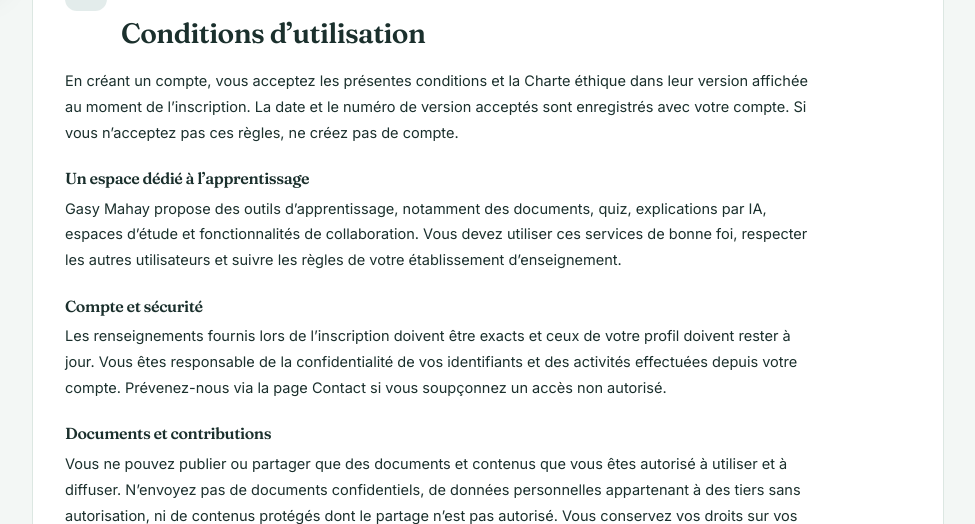
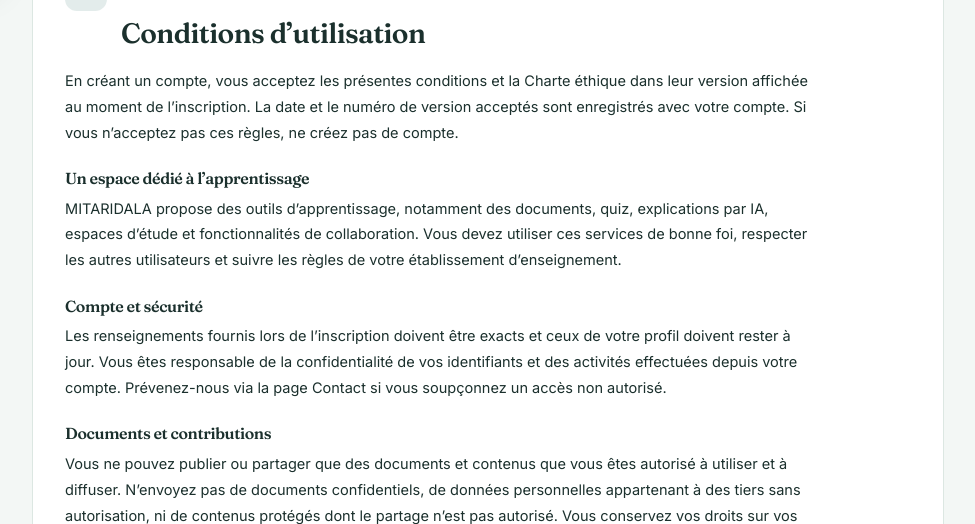
Before and after one commit to jakejohnson0796-glitch/mahay-toamasina, a FastAPI app: page /cadre-legal in a window 1280 px wide. Shown: the part 812-1336 px from the top of the page, without its empty margins (288-1263 px from the left). Run offline with FastAPI, Linux system fonts and the light colour scheme; parts of the project's set-up code (start-up, migrations or seed data) failed here and were passed over.

Commit message:
rebrand: replace legacy product name in templates

```diff
--- a/app/templates/cadre_legal.html
+++ b/app/templates/cadre_legal.html
@@ -1,5 +1,5 @@
 {% extends "base.html" %}
-{% block titre %}Éthique, conditions et confidentialité — Gasy Mahay{% endblock %}
+{% block titre %}Éthique, conditions et confidentialité — MITARIDALA{% endblock %}
 {% block main_classe %}cadre-legal-page{% endblock %}
 {% block contenu %}
 <div class="cadre-legal">
@@ -26,7 +26,7 @@
     <div class="cadre-legal-section-entete"><span class="cadre-legal-numero">01</span><div><p class="cadre-legal-surtitre">Votre compte et vos engagements</p><h2>Conditions d’utilisation</h2></div></div>
     <p>En créant un compte, vous acceptez les présentes conditions et la Charte éthique dans leur version affichée au moment de l’inscription. La date et le numéro de version acceptés sont enregistrés avec votre compte. Si vous n’acceptez pas ces règles, ne créez pas de compte.</p>
     <h3>Un espace dédié à l’apprentissage</h3>
-    <p>Gasy Mahay propose des outils d’apprentissage, notamment des documents, quiz, explications par IA, espaces d’étude et fonctionnalités de collaboration. Vous devez utiliser ces services de bonne foi, respecter les autres utilisateurs et suivre les règles de votre établissement d’enseignement.</p>
+    <p>MITARIDALA propose des outils d’apprentissage, notamment des documents, quiz, explications par IA, espaces d’étude et fonctionnalités de collaboration. Vous devez utiliser ces services de bonne foi, respecter les autres utilisateurs et suivre les règles de votre établissement d’enseignement.</p>
     <h3>Compte et sécurité</h3>
     <p>Les renseignements fournis lors de l’inscription doivent être exacts et ceux de votre profil doivent rester à jour. Vous êtes responsable de la confidentialité de vos identifiants et des activités effectuées depuis votre compte. Prévenez-nous via la page Contact si vous soupçonnez un accès non autorisé.</p>
     <h3>Documents et contributions</h3>
@@ -34,14 +34,14 @@
     <h3>Services, abonnements et disponibilité</h3>
     <p>Les fonctionnalités gratuites, périodes d’essai, offres et tarifs applicables sont présentés sur la page Abonnement au moment de leur utilisation ou de leur souscription. Les conditions spécifiques d’une offre présentée séparément peuvent compléter cette page. Nous pouvons effectuer des opérations de maintenance ou modifier une fonctionnalité pour des raisons de sécurité, de stabilité ou d’amélioration du service.</p>
     <h3>Limites du service</h3>
-    <p>La plateforme est un outil d’apprentissage et ne garantit ni l’exactitude de chaque réponse automatique, ni une note, une réussite à un examen ou un résultat académique précis. Vérifiez les informations importantes avec vos cours, enseignants et sources fiables. Dans la mesure permise par la loi, Gasy Mahay ne peut garantir un service sans interruption ni erreur.</p>
+    <p>La plateforme est un outil d’apprentissage et ne garantit ni l’exactitude de chaque réponse automatique, ni une note, une réussite à un examen ou un résultat académique précis. Vérifiez les informations importantes avec vos cours, enseignants et sources fiables. Dans la mesure permise par la loi, MITARIDALA ne peut garantir un service sans interruption ni erreur.</p>
     <h3>Suspension et fin d’utilisation</h3>
     <p>En cas de violation grave ou répétée des règles, d’atteinte à la sécurité ou de risque pour la communauté, l’accès à certaines fonctions ou au compte peut être limité ou suspendu. Lorsque cela est possible, la mesure est expliquée et vous pouvez demander un réexamen via la page Contact. Les obligations légales et les droits des utilisateurs restent applicables.</p>
   </section>
 
   <section class="cadre-legal-section" id="ethique">
     <div class="cadre-legal-section-entete"><span class="cadre-legal-numero">02</span><div><p class="cadre-legal-surtitre">Respect, honnêteté et confiance</p><h2>Charte éthique de la communauté</h2></div></div>
-    <p>Gasy Mahay doit rester un espace accueillant, sûr et utile aux apprenants. En rejoignant la plateforme, vous vous engagez à :</p>
+    <p>MITARIDALA doit rester un espace accueillant, sûr et utile aux apprenants. En rejoignant la plateforme, vous vous engagez à :</p>
     <ul class="cadre-legal-liste">
       <li><strong>Respecter chaque personne.</strong> Aucun harcèlement, menace, humiliation, intimidation, discrimination, discours haineux ou divulgation malveillante d’informations personnelles.</li>
       <li><strong>Être honnête.</strong> Ne vous faites pas passer pour quelqu’un d’autre, ne falsifiez pas vos informations et ne manipulez pas les échanges, votes, évaluations ou signalements.</li>
@@ -56,7 +56,7 @@
 
   <section class="cadre-legal-section" id="confidentialite">
     <div class="cadre-legal-section-entete"><span class="cadre-legal-numero">03</span><div><p class="cadre-legal-surtitre">Transparence sur les données</p><h2>Notice de confidentialité</h2></div></div>
-    <p>Responsable présenté pour le service : l’équipe Gasy Mahay / Mahay Toamasina. Pour une question sur vos données, une demande d’accès ou de rectification ou une demande relative à votre compte, utilisez la page Contact. Les coordonnées juridiques complètes de l’exploitant doivent être confirmées par le responsable du service.</p>
+    <p>Responsable présenté pour le service : l’équipe MITARIDALA / Mahay Toamasina. Pour une question sur vos données, une demande d’accès ou de rectification ou une demande relative à votre compte, utilisez la page Contact. Les coordonnées juridiques complètes de l’exploitant doivent être confirmées par le responsable du service.</p>
     <h3>Quelles données sont utilisées ?</h3>
     <ul class="cadre-legal-liste">
       <li>Les informations de compte : nom affiché, numéro de téléphone, éventuelle adresse électronique et données de sécurité. Le mot de passe est conservé sous forme de hash, pas en clair.</li>
@@ -72,7 +72,7 @@
     <h3>Durée de conservation</h3>
     <p>Les données sont conservées pendant la durée nécessaire au fonctionnement du compte, à l’apprentissage demandé, à la sécurité et au traitement des réclamations, ainsi que pendant les durées éventuellement imposées par la loi. Les journaux techniques et copies de sauvegarde peuvent subsister pendant une durée limitée selon leur finalité et les cycles de sauvegarde. Les éléments attestant l’acceptation des conditions peuvent être conservés aussi longtemps que nécessaire pour en apporter la preuve et traiter un litige.</p>
     <h3>Vos droits et vos demandes</h3>
-    <p>Vous pouvez demander des informations sur les données vous concernant, solliciter leur accès ou leur rectification, et vous opposer à certains traitements lorsque la loi le permet. Vous pouvez également demander la suppression de votre compte ou de contenus lorsque cela est possible, sous réserve des obligations légales, de la sécurité et des droits d’autres personnes. Pour exercer ces droits, contactez Gasy Mahay via la page Contact en décrivant votre demande. Nous pourrons vérifier votre identité avant de communiquer ou modifier des données.</p>
+    <p>Vous pouvez demander des informations sur les données vous concernant, solliciter leur accès ou leur rectification, et vous opposer à certains traitements lorsque la loi le permet. Vous pouvez également demander la suppression de votre compte ou de contenus lorsque cela est possible, sous réserve des obligations légales, de la sécurité et des droits d’autres personnes. Pour exercer ces droits, contactez MITARIDALA via la page Contact en décrivant votre demande. Nous pourrons vérifier votre identité avant de communiquer ou modifier des données.</p>
     <p>Cette notice vise à expliquer les pratiques du service et doit être ajustée lorsque l’infrastructure ou les fournisseurs changent. Elle fait notamment référence à la loi malagasy n° 2014-038 relative à la protection des données à caractère personnel. <a href="https://digital.gov.mg/2022/07/05/loi-n-2014-038-sur-la-protection-des-donnees-a-caractere-personnel/" target="_blank" rel="noopener noreferrer">Consulter le texte publié par l’Unité de Gouvernance Digitale</a>.</p>
   </section>
 
@@ -92,14 +92,14 @@
   <section class="cadre-legal-section" id="mentions-legales">
     <div class="cadre-legal-section-entete"><span class="cadre-legal-numero">06</span><div><p class="cadre-legal-surtitre">Identifier le service</p><h2>Mentions légales</h2></div></div>
     <dl class="cadre-legal-mentions">
-      <div><dt>Nom du service</dt><dd>Gasy Mahay — Mahay Toamasina.</dd></div>
+      <div><dt>Nom du service</dt><dd>MITARIDALA — Mahay Toamasina.</dd></div>
       <div><dt>Contact</dt><dd>Le formulaire de contact disponible sur la plateforme.</dd></div>
       <div><dt>Hébergement de l’application</dt><dd>Render.</dd></div>
       <div><dt>Base de données et stockage technique</dt><dd>Supabase, selon la configuration active.</dd></div>
       <div><dt>Textes applicables</dt><dd>Les lois applicables à Madagascar et les dispositions impératives de protection des utilisateurs, des données et de la propriété intellectuelle.</dd></div>
     </dl>
     <p>La dénomination juridique complète de l’exploitant, son adresse postale et les coordonnées du responsable de publication restent à confirmer par l’équipe qui exploite le service. Cette page ne constitue pas un avis juridique et doit être vérifiée au regard de la situation réelle de l’exploitant, des prestataires utilisés et des lois applicables.</p>
-    <p>Pour toute question ou demande, <a href="/contact">contacter Gasy Mahay</a>.</p>
+    <p>Pour toute question ou demande, <a href="/contact">contacter MITARIDALA</a>.</p>
   </section>
 
   <footer class="cadre-legal-fin">
```
